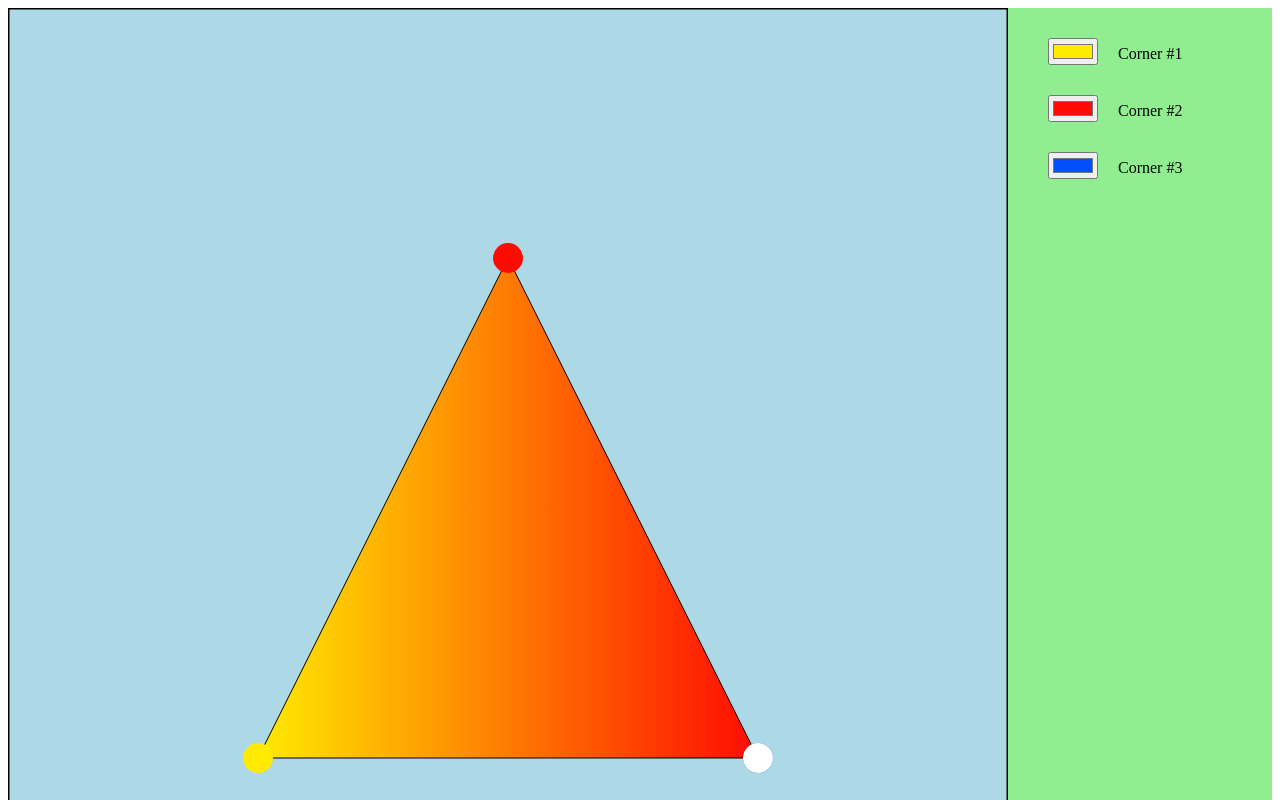
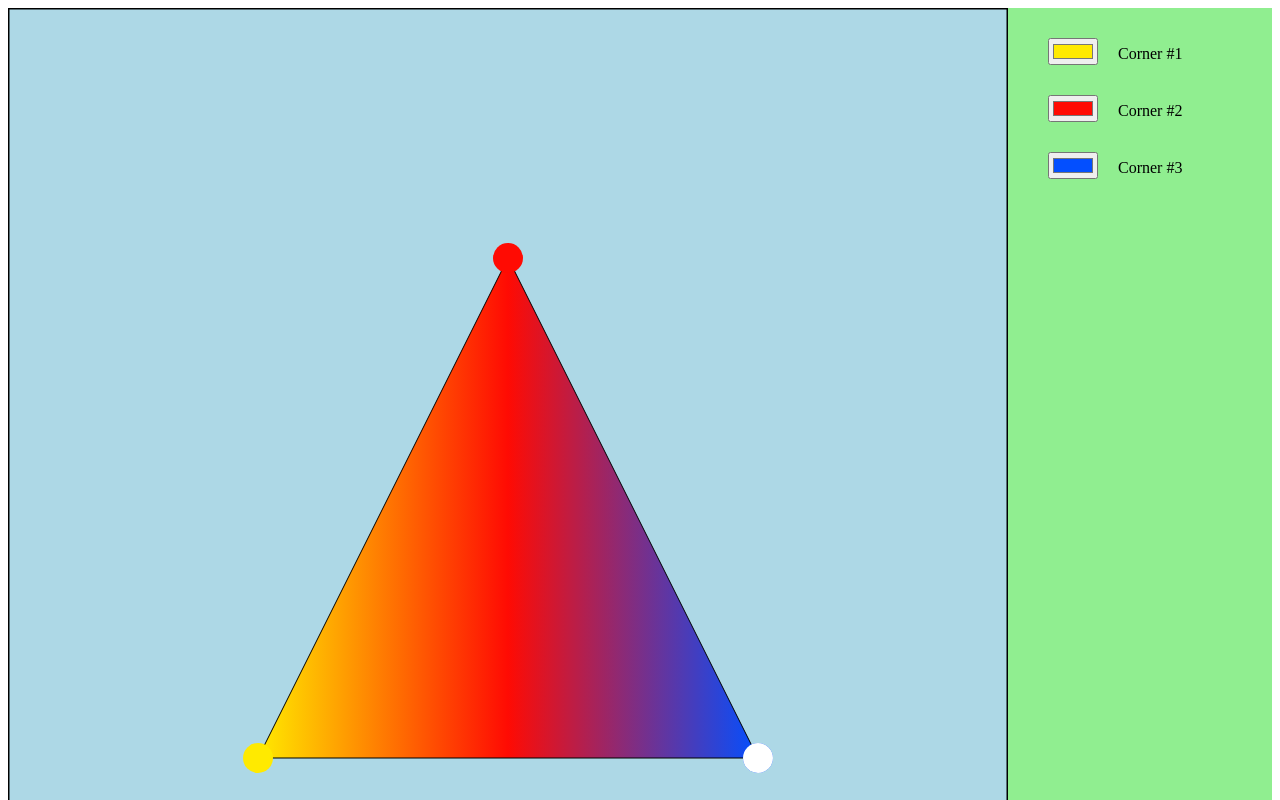
Before and after one commit to mahval/color-triangle, an Angular app: page / in a window 1280 px wide. Shown: the top 800 px of the page. Built offline with nearby package versions, Linux system fonts and the light colour scheme.

Commit message:
Horizontal gradient

```diff
--- a/src/app/triangle-display/triangle-display.component.html
+++ b/src/app/triangle-display/triangle-display.component.html
@@ -4,7 +4,7 @@
       <defs>
         <linearGradient id="fade1">
           <stop id="stop1" offset="0" [attr.stop-color]="circle1Color" />
-          <stop id="stop2" offset="1" [attr.stop-color]="circle2Color" />
+          <stop id="stop2" offset="0.5" [attr.stop-color]="circle2Color" />
           <stop id="stop3" offset="1" [attr.stop-color]="circle3Color" />
         </linearGradient>
       </defs>
```
